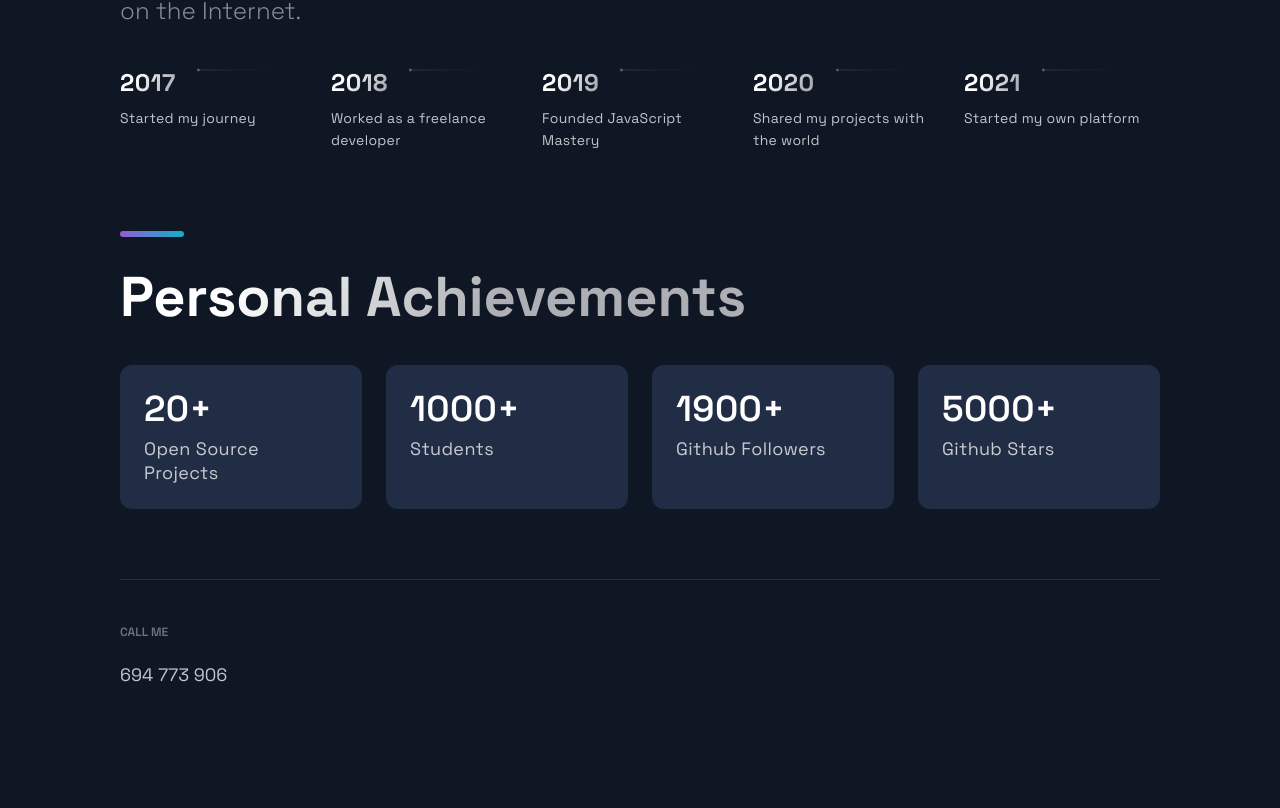
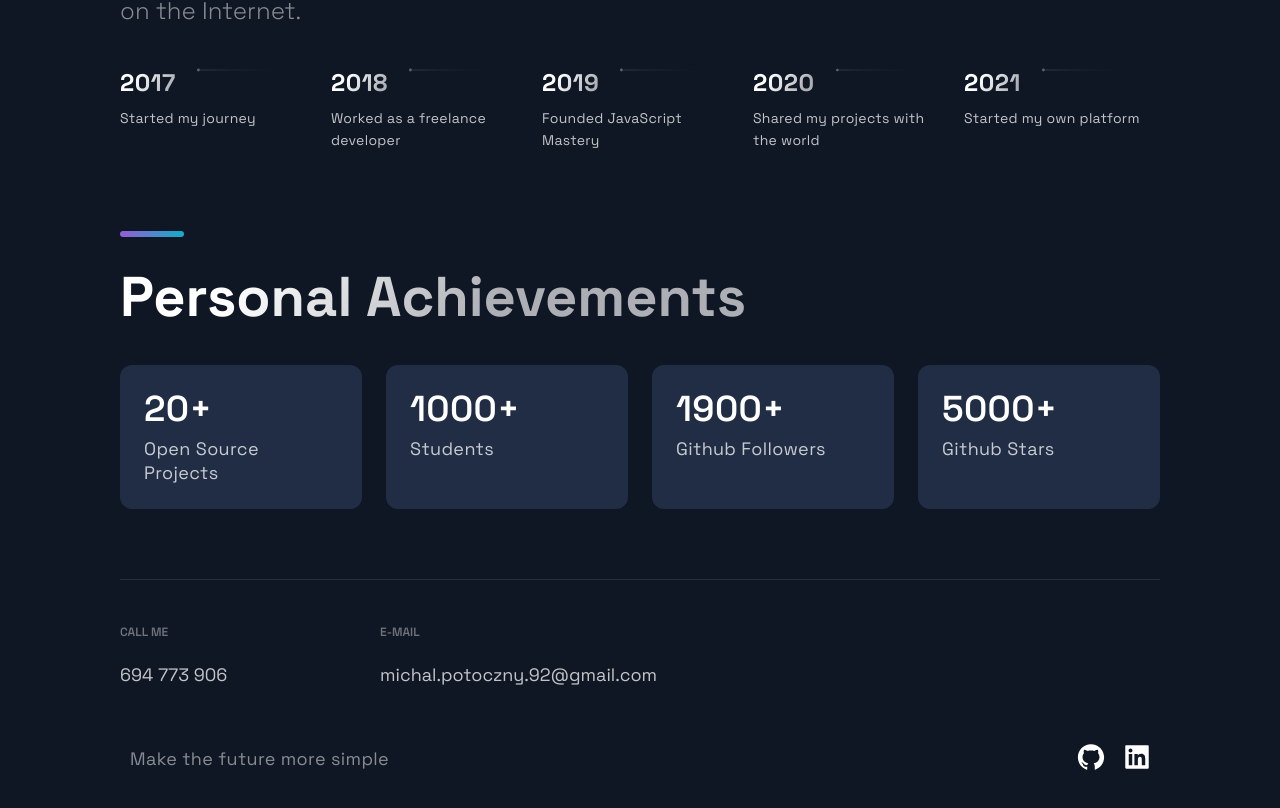
Before and after one commit to yougonnagetyours/my-developer-portfolio, a Next.js app: page / in a window 1280 px wide. Shown: the part 2870-3678 px from the top of the page. Before the commit the page ends 3654 px from the top, so only its background shows below. Built offline with nearby package versions, Linux system fonts and the light colour scheme.

Commit message:
almost end

```diff
--- a/src/components/Footer/Footer.js
+++ b/src/components/Footer/Footer.js
@@ -12,7 +12,24 @@ const Footer = () => {
           <LinkTitle>Call me</LinkTitle>
           <LinkItem href="tel:694-773-906">694 773 906</LinkItem>
         </LinkColumn>
+        <LinkColumn>
+          <LinkTitle>E-mail</LinkTitle>
+          <LinkItem href="mailto:michal.potoczny.92@gmail.com">michal.potoczny.92@gmail.com</LinkItem>
+        </LinkColumn>
       </LinkList>
+      <SocialIconsContainer>
+        <CompanyContainer>
+          <Slogan>Make the future more simple</Slogan>
+        </CompanyContainer>
+        <SocialContainer>
+          <SocialIcons href="https://github.com/            yougonnagetyours">
+            <AiFillGithub size="3rem" />
+          </SocialIcons>
+          <SocialIcons href="https://linkedin.com/">
+            <AiFillLinkedin size="3rem" />
+          </SocialIcons>
+        </SocialContainer>
+      </SocialIconsContainer>
     </FooterWrapper>
   );
 };
```
